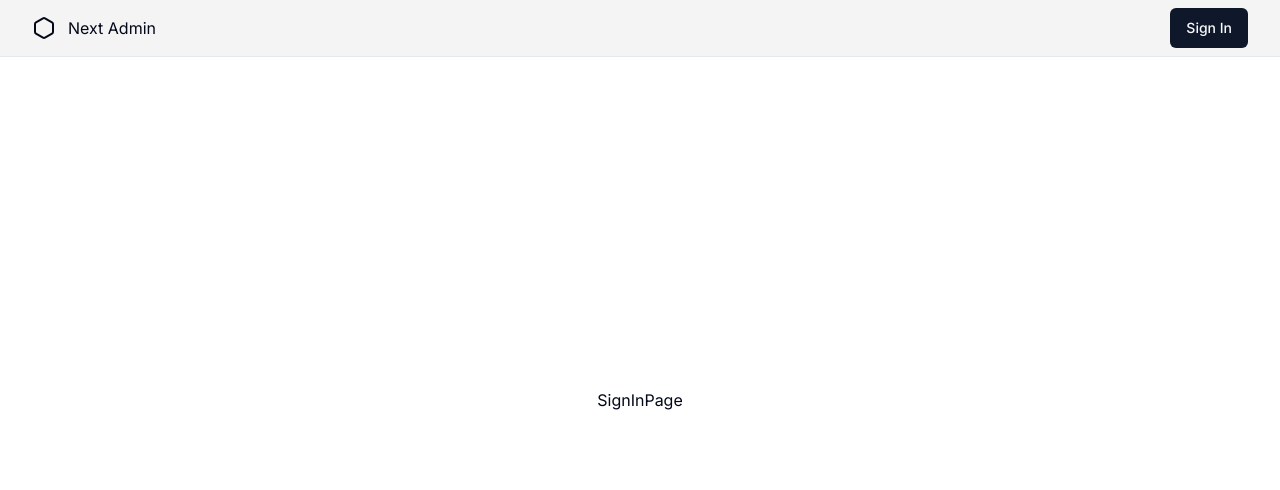
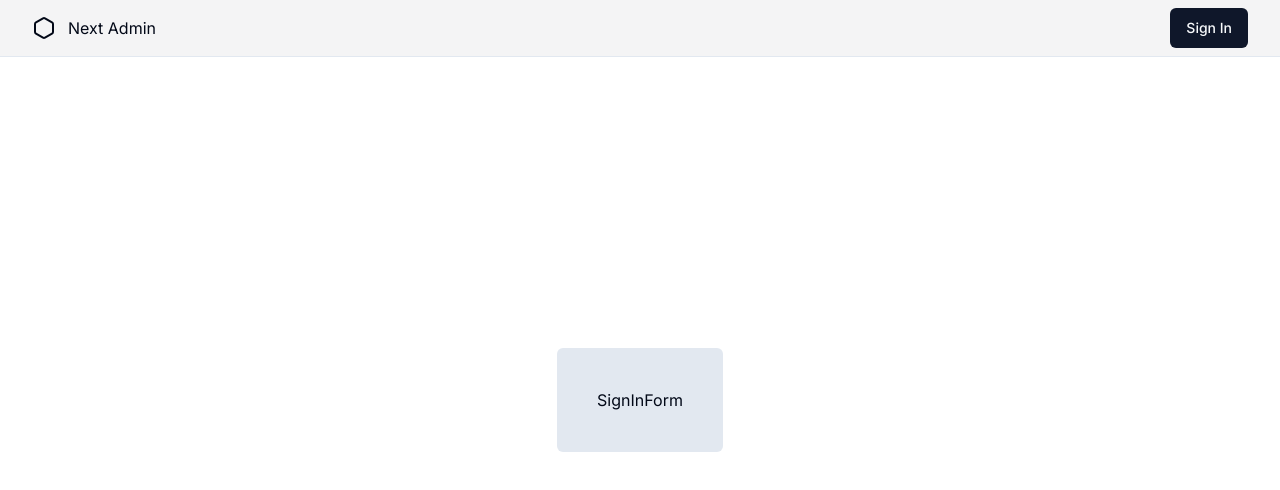
Before and after one commit to nihar-hegde/NextAdmin, a Next.js app: page /signin in a window 1280 px wide. Shown: the top 490 px of the page. Built offline with nearby package versions, Linux system fonts and the light colour scheme.

Commit message:
adding signin styling layout

```diff
--- /dev/null
+++ b/src/app/(auth)/layout.tsx
@@ -0,0 +1,11 @@
+import React, { FC, ReactNode } from "react";
+
+interface AuthLayoutProps {
+  children: ReactNode;
+}
+
+const AuthLayout: FC<AuthLayoutProps> = ({ children }) => {
+  return <div className="bg-slate-200 p-10 rounded-md">{children}</div>;
+};
+
+export default AuthLayout;
--- a/src/app/(auth)/signin/page.tsx
+++ b/src/app/(auth)/signin/page.tsx
@@ -1,7 +1,12 @@
+import SignInForm from "@/components/forms/SignInForm";
 import React from "react";
 
 const SignInPage = () => {
-  return <div>SignInPage</div>;
+  return (
+    <div className="w-full ">
+      <SignInForm />
+    </div>
+  );
 };
 
 export default SignInPage;
--- a/src/app/(auth)/signup/page.tsx
+++ b/src/app/(auth)/signup/page.tsx
@@ -1,7 +1,7 @@
 import React from "react";
 
 const SignUpPage = () => {
-  return <div>SignUpPage</div>;
+  return <div className="w=full">SignUpPage</div>;
 };
 
 export default SignUpPage;
--- /dev/null
+++ b/src/components/forms/SignInForm.tsx
@@ -0,0 +1,7 @@
+import React from "react";
+
+const SignInForm = () => {
+  return <div>SignInForm</div>;
+};
+
+export default SignInForm;
```
